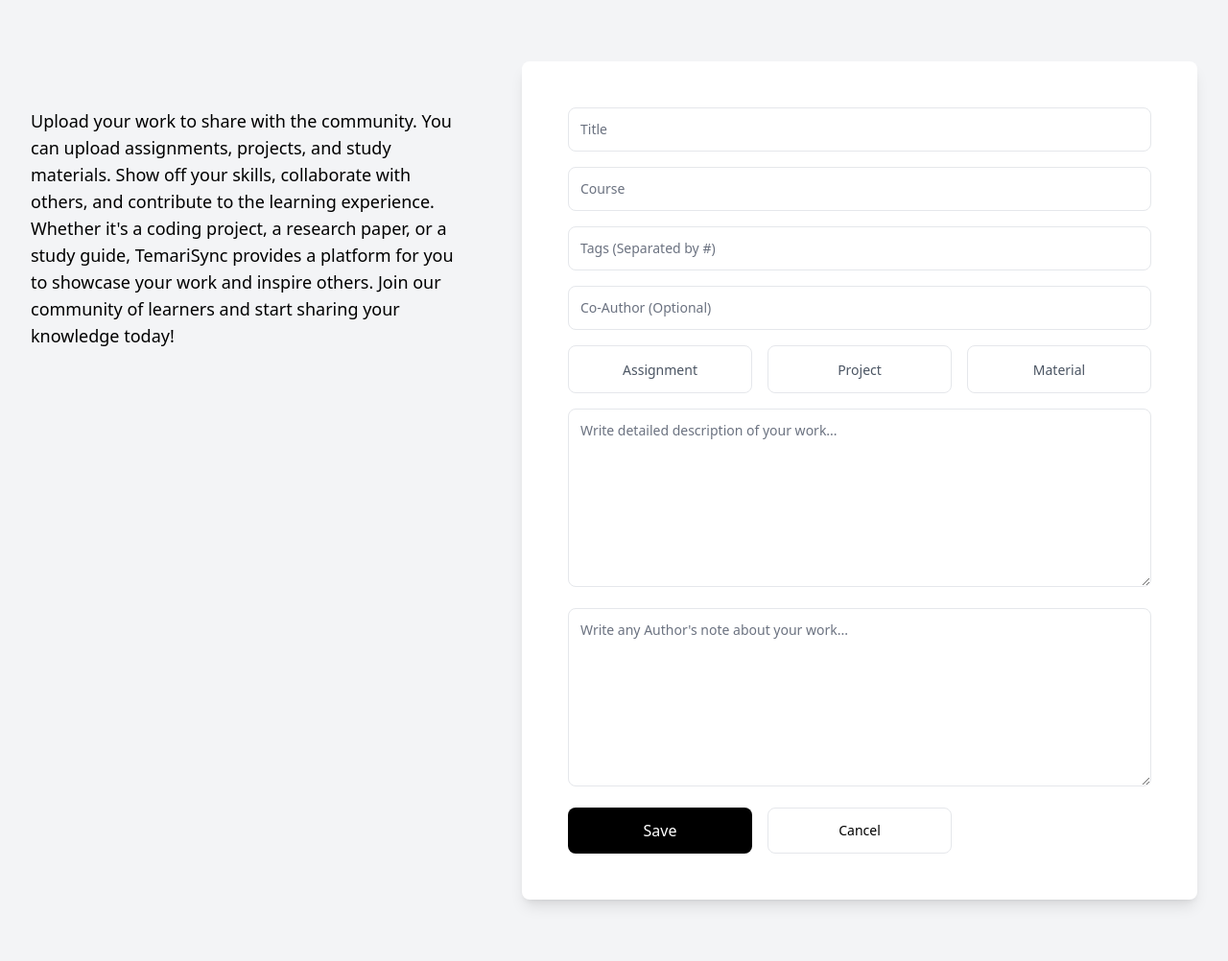
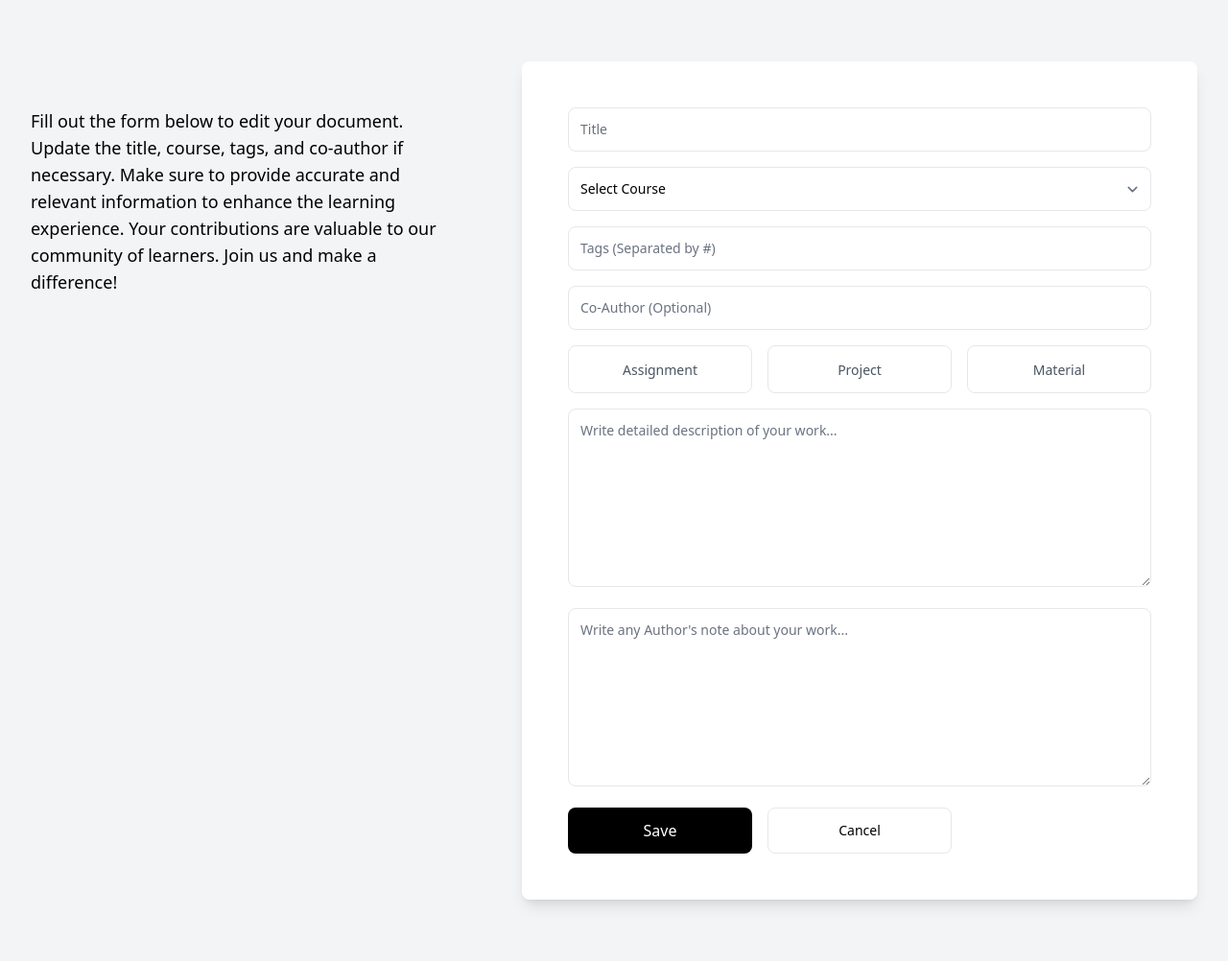
Before and after one commit to ZorEl212/TemariSync, a Flask app: page /temarisync/editdoc/ in a window 1280 px wide. Shown: the whole page at 96% size. Run offline with Flask 3, Linux system fonts and the light colour scheme; style sheets or scripts are compiled from the project's sources.

Commit message:
Frontend: Add some UI elements for document edit page

```diff
--- a/static/scripts/editDoc.js
+++ b/static/scripts/editDoc.js
@@ -1,118 +1,117 @@
 $(document).ready(function () {
-    const title = $('#title');
-    const description = $('#description');
-    const tags = $('#tags');
-    const course = $('#course');
-    const coAuthor = $('#coAuthor');
+  const title = $("#title");
+  const description = $("#description");
+  const tags = $("#tags");
+  const course = $("#course");
+  const coAuthor = $("#coAuthor");
   let category;
-    const cancel = $('#cancel');
-    const user_id = sessionStorage.getItem('user_id');
-    const doc_id = new URLSearchParams(window.location.search).get('doc_id');
-    let course_id;
+  const cancel = $("#cancel");
+  const user_id = sessionStorage.getItem("user_id");
+  const doc_id = new URLSearchParams(window.location.search).get("doc_id");
+
   $.ajax({
-        url: 'https://yeab.tech/temarisync/api/v1/documents/details/' + doc_id,
-        method: 'GET',
+    url: "https://yeab.tech/temarisync/api/v1/courses/",
+    method: "GET",
     success: function (response) {
-            if (title.val().trim() === '') {
+      $.each(response, function (i, crs) {
+        course.append(`<option value="${crs.id}">${crs.name}</option>`);
+      });
+    },
+  });
+  $.ajax({
+    url: "https://yeab.tech/temarisync/api/v1/documents/details/" + doc_id,
+    method: "GET",
+    success: function (response) {
+      if (title.val().trim() === "") {
         title.val(response.title);
       }
-            if (course.val().trim() === '') {
-                $.ajax({
-                    url: 'https://yeab.tech/temarisync/api/v1/courses/' + response.course_id,
-                    method: 'GET',
-                    success: function (crs) {
-                        course.val(crs.name);
-                        course_id = crs.id;
+      if (course.val() === "Select Course" || course.val() === null) {
+        course.val(response.course_id);
       }
-                });
-            }
-            if (tags.val().trim() === '') {
+      if (tags.val().trim() === "") {
         let tagconcat;
         $.each(response.tags, function (i, tag) {
           tagconcat += tag + " ";
-                })
+        });
         tagconcat = tagconcat.trim();
-                tagconcat =tagconcat.replaceAll('undefined', '');
-                tagconcat = '#' + tagconcat.replaceAll(' ', '#');
+        tagconcat = tagconcat.replaceAll("undefined", "");
+        tagconcat = "#" + tagconcat.replaceAll(" ", "#");
         tags.val(tagconcat);
       }
 
       if (!category) {
         $('input[type="radio"][name="option"]').each(function () {
           if ($(this).val().toLowerCase() === response.category.toLowerCase()) {
-                        $(this).prop('checked', true);
+            $(this).prop("checked", true);
           }
-                })
+        });
       }
-            if (description.val().trim() === '') {
+      if (description.val().trim() === "") {
         description.val(response.description);
       }
-            if ($('#authorsNote').val().trim() === '') {
-                $('#authorsNote').val(response.author_comment);
+      if ($("#authorsNote").val().trim() === "") {
+        $("#authorsNote").val(response.author_comment);
       }
     },
     error: function (response, status, error) {
       console.error(error);
-        }
+    },
   });
 
-    $('#editForm').submit(function (event) {
+  $("#editForm").submit(function (event) {
     event.preventDefault();
+    let validCourse = false;
     var formData = new FormData(this);
-        $.ajax({
-            url: 'https://yeab.tech/temarisync/api/v1/courses/',
-            method: 'GET',
-            success: function (response) {
-                var validCourse = false;
-                $.each(response, function (i, crs) {
-                    if (crs.name.toLowerCase() === $('#course').val().toLowerCase()) {
-                        course_id = crs.id;
-                        console.log(course.val());
+    if (course.val() !== "Select Course") {
       validCourse = true;
-                        return false;
     }
-                });
     if (!validCourse) {
-                    alert('Please enter a valid course.');
+      alert("Please enter a valid course.");
       console.error(crs.name);
       return;
     }
-                formData.append('course_id', course_id);
-                formData.append('title', title.val());
-                formData.append('description', description.val());
-                formData.append('tags', tags.val());
+    if (validCourse) {
+      formData.append("course_id", course.val());
+      formData.append("title", title.val());
+      formData.append("description", description.val());
+      formData.append("tags", tags.val());
       $('input[type="radio"][name="option"]').each(function () {
-                    if ($(this).is(':checked')) {
+        if ($(this).is(":checked")) {
           category = $(this).val();
         }
       });
-                formData.append('category', category);
-                formData.append('author_comment', $('#authorsNote').val());
-                formData.append('co_author', coAuthor.val());
-                formData.append('user_id', user_id);
+      formData.append("category", category);
+      formData.append("author_comment", $("#authorsNote").val());
+      formData.append("co_author", coAuthor.val());
+      formData.append("user_id", user_id);
 
       $.ajax({
-                    url: 'https://yeab.tech/temarisync/api/v1/documents/' + user_id + '/' + doc_id,
-                    method: 'PUT',
-                    contentType: 'application/json',
+        url:
+          "https://yeab.tech/temarisync/api/v1/documents/" +
+          user_id +
+          "/" +
+          doc_id,
+        method: "PUT",
+        contentType: "application/json",
         data: JSON.stringify(Object.fromEntries(formData)),
         processData: false,
         success: function (response) {
-                        alert('Document successfully updated.');
-                        window.location.href = '/temarisync/docfile?doc_id=' + doc_id + '&user_id=' + user_id;
+          $("#successModal").css("display", "");
+          $("#gotIt").click(function () {
+            window.location.href =
+              "/temarisync/docfile?doc_id=" + doc_id + "&user_id=" + user_id;
+          });
         },
         error: function (response, status, error) {
           if (response.status === 401 || response.status === 403) {
-                            alert('You are not authorized to edit this document.');
+            alert("You are not authorized to edit this document.");
           }
+        },
+      });
     }
   });
-            }
-
-        })
-
-    });
   cancel.click(function () {
-        window.location.href = '/temarisync/docfile?doc_id=' + doc_id + '&user_id=' + user_id;
+    window.location.href =
+      "/temarisync/docfile?doc_id=" + doc_id + "&user_id=" + user_id;
   });
 });
--- a/templates/editDoc.html
+++ b/templates/editDoc.html
@@ -1,12 +1,18 @@
-<!DOCTYPE html>
+<!doctype html>
 <html lang="en">
   <head>
-    <meta charset="UTF-8">
-    <meta name="viewport" content="width=device-width, initial-scale=1.0">
+    <meta charset="UTF-8" />
+    <meta name="viewport" content="width=device-width, initial-scale=1.0" />
     <title>{% block title %}{% endblock %}</title>
-    <link href="{{url_for('static',filename='css/main.css')}}" rel="stylesheet">
+    <link
+      href="{{url_for('static',filename='css/main.css')}}"
+      rel="stylesheet"
+    />
     <script src="https://code.jquery.com/jquery-3.6.3.min.js"></script>
-    <script type="text/javascript" src="{{ url_for('static', filename='scripts/editDoc.js') }}?{{ cache_id }}"></script>
+    <script
+      type="text/javascript"
+      src="{{ url_for('static', filename='scripts/editDoc.js') }}?{{ cache_id }}"
+    ></script>
   </head>
   <body>
     <section class="bg-gray-100">
@@ -14,17 +20,18 @@
         <div class="grid grid-cols-1 gap-x-16 gap-y-8 lg:grid-cols-5">
           <div class="lg:col-span-2 lg:py-12">
             <p class="max-w-xl text-lg typing-animation">
-                    Upload your work to share with the community. You can upload assignments, projects, and study materials. Show off your skills, collaborate with others, and contribute to the learning experience. Whether it's a coding project, a research paper, or a study guide,
-                    TemariSync provides a platform for you to showcase your work and inspire others.
-                    Join our community of learners and start sharing your knowledge today!
+                Fill out the form below to edit your document. Update the title, course, tags, and co-author if necessary.
+                Make sure to provide accurate and relevant information to enhance the learning experience.
+                Your contributions are valuable to our community of learners. Join us and make a difference!
             </p>
           </div>
 
           <div class="rounded-lg bg-white p-8 shadow-lg lg:col-span-3 lg:p-12">
-                  <form id ="editForm" class="space-y-4" enctype="multipart/form-data">
+            <form id="editForm" class="space-y-4" enctype="multipart/form-data">
               <div>
                 <label class="sr-only" for="title">Title</label>
-                      <input id="title"
+                <input
+                  id="title"
                   class="w-full rounded-lg border-gray-200 p-3 text-sm"
                   placeholder="Title"
                   type="text"
@@ -35,18 +42,24 @@
               <div class="grid grid-cols-1 gap-4 sm:grid-cols-1">
                 <div>
                   <label class="sr-only" for="course">Course</label>
-                        <input id="course"
+                  <select
+                    id="course"
                     class="w-full rounded-lg border-gray-200 p-3 text-sm"
                     placeholder="Course"
                     type="text"
-                          id="course"
-                        />
+                  >
+                    <option value="Select Course" disabled selected>
+                      Select Course
+                    </option>
+                    <!--Courses Will be added dynamically here-->
+                  </select>
                 </div>
               </div>
               <div>
                 <div class="grid grid-cols-1 gap-4 sm:grid-cols-1">
                   <label class="sr-only" for="tags">Tags</label>
-                            <input id="tags"
+                  <input
+                    id="tags"
                     class="w-full rounded-lg border-gray-200 p-3 text-sm"
                     placeholder="Tags (Separated by #)"
                     type="text"
@@ -72,7 +85,14 @@
                     class="block w-full cursor-pointer rounded-lg border border-gray-200 p-3 text-gray-600 hover:border-black has-[:checked]:border-black has-[:checked]:bg-black has-[:checked]:text-white"
                     tabindex="0"
                   >
-                          <input value="Assignment" class="sr-only" id='assignment' type="radio" tabindex="-1" name="option" />
+                    <input
+                      value="Assignment"
+                      class="sr-only"
+                      id="assignment"
+                      type="radio"
+                      tabindex="-1"
+                      name="option"
+                    />
 
                     <span class="text-sm"> Assignment </span>
                   </label>
@@ -84,7 +104,14 @@
                     class="block w-full cursor-pointer rounded-lg border border-gray-200 p-3 text-gray-600 hover:border-black has-[:checked]:border-black has-[:checked]:bg-black has-[:checked]:text-white"
                     tabindex="0"
                   >
-                          <input value="Project" class="sr-only" id="project" type="radio" tabindex="-1" name="option" />
+                    <input
+                      value="Project"
+                      class="sr-only"
+                      id="project"
+                      type="radio"
+                      tabindex="-1"
+                      name="option"
+                    />
 
                     <span class="text-sm"> Project </span>
                   </label>
@@ -96,7 +123,14 @@
                     class="block w-full cursor-pointer rounded-lg border border-gray-200 p-3 text-gray-600 hover:border-black has-[:checked]:border-black has-[:checked]:bg-black has-[:checked]:text-white"
                     tabindex="0"
                   >
-                          <input value="Material" class="sr-only" id="material" type="radio" tabindex="-1" name="option" />
+                    <input
+                      value="Material"
+                      class="sr-only"
+                      id="material"
+                      type="radio"
+                      tabindex="-1"
+                      name="option"
+                    />
 
                     <span class="text-sm"> Material </span>
                   </label>
@@ -124,13 +158,15 @@
                 ></textarea>
               </div>
               <div class="grid grid-cols-1 sm:grid-cols-2 lg:grid-cols-3 gap-4">
-                      <button id="submit"
+                <button
+                  id="submit"
                   type="submit"
                   class="inline-block rounded-lg bg-black px-5 py-3 font-medium text-white"
                 >
                   Save
                 </button>
-                      <button id="cancel"
+                <button
+                  id="cancel"
                   type="reset"
                   class="w-full rounded-lg border hover:border-black transition-colors duration-150 border-gray-200 p-3 text-sm"
                 >
@@ -138,7 +174,41 @@
                 </button>
               </div>
             </form>
-                  </form>
+          </div>
+        </div>
+        <div
+          id="successModal"
+          style="display: none"
+          class="fixed inset-0 px-4 flex flex-wrap justify-center items-center w-full h-full z-[1000] before:fixed before:inset-0 before:w-full before:h-full before:bg-[rgba(0,0,0,0.5)] overflow-auto font-[sans-serif]"
+        >
+          <div
+            class="w-full max-w-md bg-white shadow-lg rounded-md px-5 py-10 relative mx-auto text-center"
+          >
+            <svg
+              xmlns="http://www.w3.org/2000/svg"
+              class="w-24 h-24 fill-green-500 absolute left-1/2 top-0 -translate-x-1/2 -translate-y-1/2"
+              viewBox="0 0 60 60"
+            >
+              <circle cx="30" cy="30" r="29" data-original="#5edd60" />
+              <path
+                fill="#fff"
+                d="m24.262 42.07-6.8-6.642a1.534 1.534 0 0 1 0-2.2l2.255-2.2a1.621 1.621 0 0 1 2.256 0l4.048 3.957 11.353-17.26a1.617 1.617 0 0 1 2.2-.468l2.684 1.686a1.537 1.537 0 0 1 .479 2.154L29.294 41.541a3.3 3.3 0 0 1-5.032.529z"
+                data-original="#ffffff"
+              />
+            </svg>
+            <div class="mt-8">
+              <h3 class="text-2xl font-semibold flex-1">Success!</h3>
+              <p class="text-sm text-gray-500 mt-2">
+                Your document is updated successfully. <br />
+              </p>
+              <button
+                id="gotIt"
+                type="button"
+                class="px-6 py-2.5 mt-8 w-full rounded text-white text-sm font-semibold border-none outline-none bg-green-500 hover:bg-green-600"
+              >
+                Got it
+              </button>
+            </div>
           </div>
         </div>
       </div>
```
Lines whose indentation alone changed are shown as unchanged.
